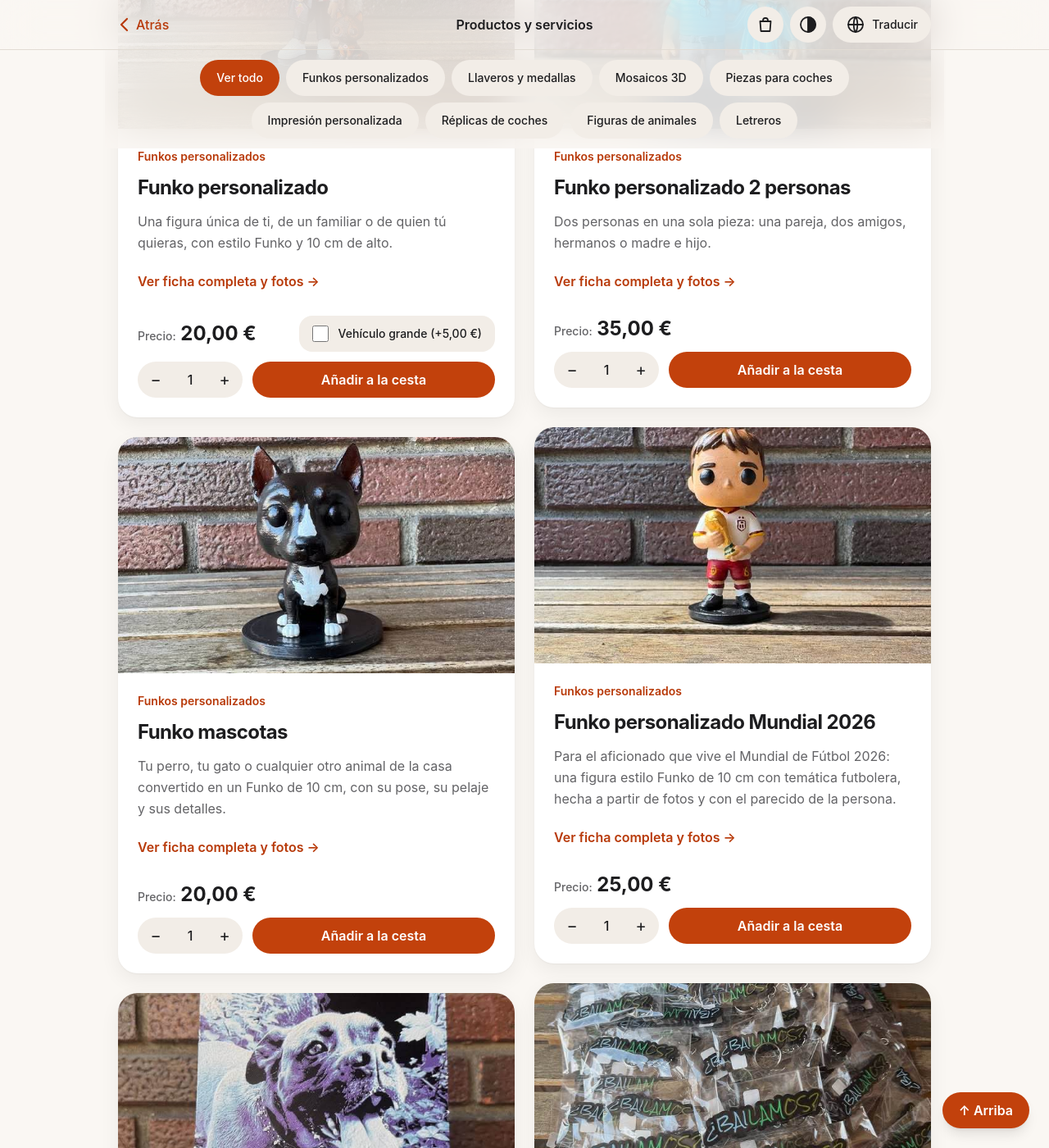
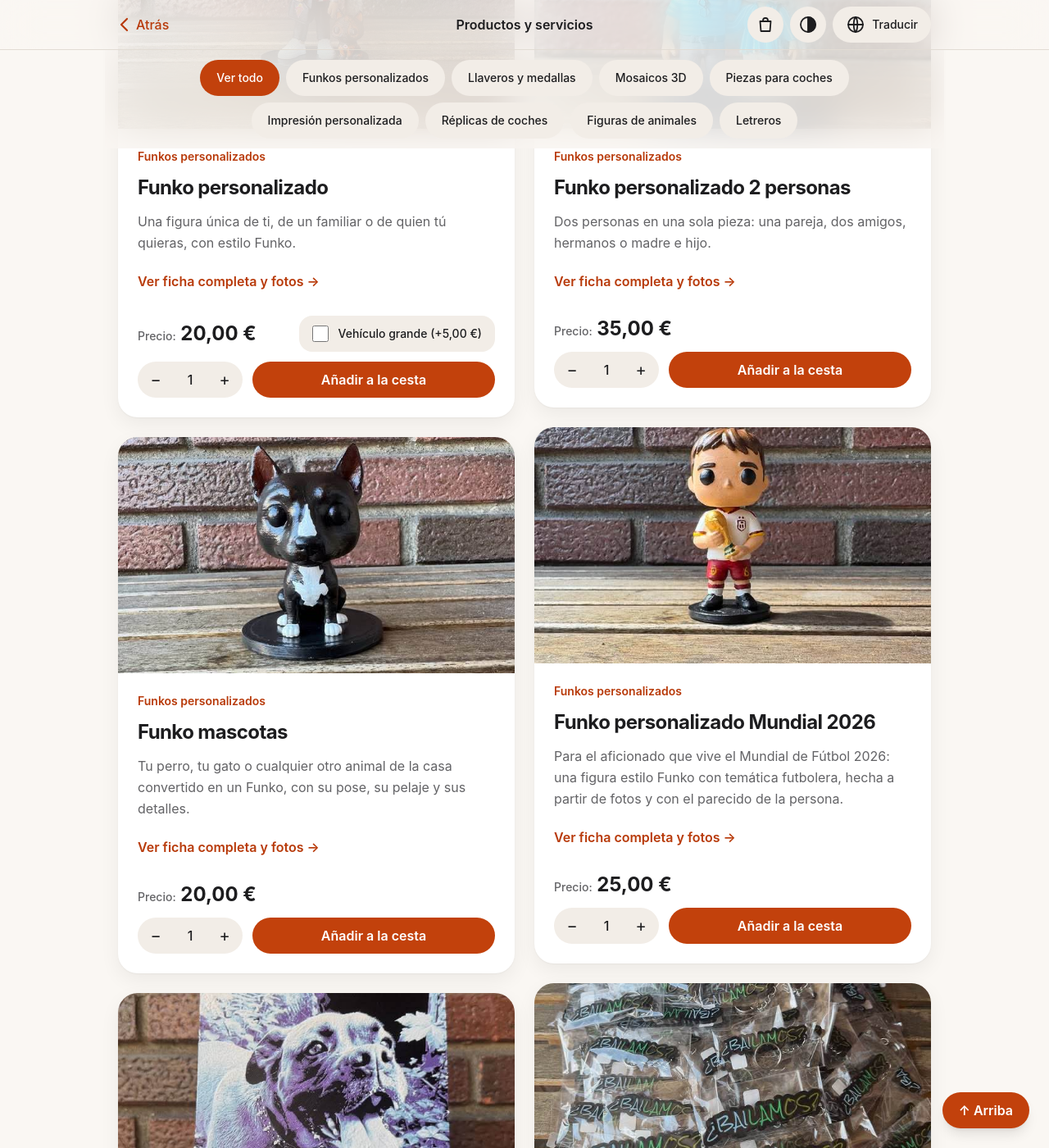
Before and after one commit to Alpha-Dvlpr/aarontxu-3d, a Jekyll site: the page built from pages/products.html, in a window 1280 px wide and 1400 px high, scrolled down 517 px. Shown: the whole window at 82% size. Built offline with Jekyll 4.4.1, drawn with Linux system fonts in a browser that asks for light colours; some of the changed text lies outside the part shown.

Commit message:
auditoria: S10 (manifest), F11, medidas retiradas
- Quita todas las medidas de las descripciones (C1, C2): se añadirán las reales
- manifest.webmanifest con icono de 192 px
- La cesta recuerda la casilla de no publicar y la cantidad vuelve a 1 al añadir
- Privacidad: nueva preferencia guardada y Tailwind ya no recibe la IP

Co-Authored-By: Claude Code <noreply@anthropic.com>

```diff
--- a/_data/aarontxu_3d.json
+++ b/_data/aarontxu_3d.json
@@ -42,8 +42,8 @@
                     "name": "Funkos personalizados"
                 },
                 "description": [
-                    "Una figura única de ti, de un familiar o de quien tú quieras, con estilo Funko y 10 cm de alto. Modelo la figura en 3D a partir de fotos y la imprimo en PLA blanco. Después la lijo y la pinto a mano con pincel y acrílicos para captar su estilo, su ropa y sus detalles.",
-                    "Se entrega en una caja personalizada a juego (14 cm de alto, 10 de ancho y 7,5 de fondo), lista para regalar o para lucir en la estantería.",
+                    "Una figura única de ti, de un familiar o de quien tú quieras, con estilo Funko. Modelo la figura en 3D a partir de fotos y la imprimo en PLA blanco. Después la lijo y la pinto a mano con pincel y acrílicos para captar su estilo, su ropa y sus detalles.",
+                    "Se entrega en una caja personalizada a juego, lista para regalar o para lucir en la estantería.",
                     "Sin coste añadido, la figura puede ir acompañada de un vehículo pequeño (bici, patinete, minimoto…), de una mascota pequeña (gato, perro…) o de objetos, en el suelo o en sus manos. También puede incluir una segunda persona sin coste si es un bebé o un niño muy pequeño; si no, cuenta como un funko de 2 personas. Si prefieres un vehículo más grande, como una moto a escala de la figura, tiene un extra de 5,00 €.",
                     "Límites de los añadidos: hasta 2 animales pequeños (uno a cada lado de la figura) o 1 animal grande, y un solo vehículo, sea del tamaño que sea."
                 ],
@@ -78,8 +78,8 @@
                     "name": "Funkos personalizados"
                 },
                 "description": [
-                    "Dos personas en una sola pieza: una pareja, dos amigos, hermanos o madre e hijo. Cada figura mide 10 cm de alto, tiene su propio parecido y su propia ropa, y las dos van en la misma composición. Se imprimen en PLA blanco, se lijan y se pintan a mano con acrílicos.",
-                    "Incluye una caja personalizada a juego, más ancha para que quepan juntas (14 cm de ancho, 12 de alto y 7,5 de fondo). Es un regalo pensado para aniversarios, bodas y cumpleaños.",
+                    "Dos personas en una sola pieza: una pareja, dos amigos, hermanos o madre e hijo. Cada figura tiene su propio parecido y su propia ropa, y las dos van en la misma composición. Se imprimen en PLA blanco, se lijan y se pintan a mano con acrílicos.",
+                    "Incluye una caja personalizada a juego, más ancha para que quepan juntas. Es un regalo pensado para aniversarios, bodas y cumpleaños.",
                     "Sin coste añadido, las figuras pueden ir acompañadas de mascotas o de objetos, en el suelo o en sus manos, siempre que no aumenten el ancho de la composición, para que quepa en la caja. Por eso, en este modelo no se pueden añadir vehículos, ni pequeños ni grandes."
                 ],
                 "price": 35.0,
@@ -100,8 +100,8 @@
                     "name": "Funkos personalizados"
                 },
                 "description": [
-                    "Para el aficionado que vive el Mundial de Fútbol 2026: una figura estilo Funko de 10 cm con temática futbolera, hecha a partir de fotos y con el parecido de la persona. Impresa en PLA blanco, lijada y pintada a mano con acrílicos.",
-                    "Viene en una caja personalizada a juego (14 cm de alto, 10 de ancho y 7,5 de fondo), lista para regalar a cualquier fan."
+                    "Para el aficionado que vive el Mundial de Fútbol 2026: una figura estilo Funko con temática futbolera, hecha a partir de fotos y con el parecido de la persona. Impresa en PLA blanco, lijada y pintada a mano con acrílicos.",
+                    "Viene en una caja personalizada a juego, lista para regalar a cualquier fan."
                 ],
                 "price": 25.0,
                 "images": [
@@ -117,8 +117,8 @@
                     "name": "Funkos personalizados"
                 },
                 "description": [
-                    "Tu perro, tu gato o cualquier otro animal de la casa convertido en un Funko de 10 cm, con su pose, su pelaje y sus detalles. Se hace a partir de tus fotos, se imprime en PLA blanco, se lija y se pinta a mano con acrílicos.",
-                    "Se entrega en una caja protectora personalizada del mismo tamaño que la de un Funko de persona (14 × 10 × 7,5 cm). El precio es por animal."
+                    "Tu perro, tu gato o cualquier otro animal de la casa convertido en un Funko, con su pose, su pelaje y sus detalles. Se hace a partir de tus fotos, se imprime en PLA blanco, se lija y se pinta a mano con acrílicos.",
+                    "Se entrega en una caja protectora personalizada. El precio es por animal."
                 ],
                 "price": 20.0,
                 "images": [
@@ -157,7 +157,7 @@
                     "name": "Mosaicos 3D"
                 },
                 "description": [
-                    "Tu fotografía convertida en un mosaico de colores con relieve. Cada tono de la imagen se traduce en una capa de PLA, de modo que el retrato gana profundidad y textura. Formato grande, de unos 17 × 17 cm y entre 2 y 3 mm de grosor según el relieve.",
+                    "Tu fotografía convertida en un mosaico de colores con relieve. Cada tono de la imagen se traduce en una capa de PLA, de modo que el retrato gana profundidad y textura. Formato grande.",
                     "Lleva un pequeño pie negro en el que encaja por abajo para que se mantenga de pie en cualquier mueble. Es un detalle original para parejas, familias y mascotas."
                 ],
                 "price": 10.0,
@@ -174,7 +174,7 @@
                     "name": "Mosaicos 3D"
                 },
                 "description": [
-                    "Tu fotografía en un mosaico de colores con relieve, impreso en PLA, con colores adaptados a la imagen. Formato mediano, de unos 17 × 10 cm y entre 2 y 3 mm de grosor según el relieve.",
+                    "Tu fotografía en un mosaico de colores con relieve, impreso en PLA, con colores adaptados a la imagen. Formato mediano.",
                     "Incluye un pequeño pie negro en el que encaja por la parte inferior para que se mantenga de pie. Es un regalo vistoso y original, ideal para una estantería o un escritorio."
                 ],
                 "price": 7.5,
@@ -188,7 +188,7 @@
                     "name": "Llaveros y medallas"
                 },
                 "description": [
-                    "Medallas de 8,5 cm de diámetro con relieve, para celebrar el final de curso, de etapa o de carrera. Puedes personalizar los textos, las tipografías y los colores, con el nombre, el curso, el año o la temática del grupo.",
+                    "Medallas con relieve, para celebrar el final de curso, de etapa o de carrera. Puedes personalizar los textos, las tipografías y los colores, con el nombre, el curso, el año o la temática del grupo.",
                     "Se entregan con su cinta incluida en el precio, que es por unidad. En pedidos grandes se puede ajustar el precio final."
                 ],
                 "price": 5.0,
@@ -239,8 +239,8 @@
                     "name": "Funkos personalizados"
                 },
                 "description": [
-                    "Tu cantante, actor o personaje favorito de película, serie o libro, en versión Funko de 10 cm de alto. Se modela en 3D a partir de fotos de referencia, se imprime en PLA blanco, se lija y se pinta a mano con acrílicos para reproducir su look más reconocible.",
-                    "Incluye una caja personalizada a juego (14 × 10 × 7,5 cm). Es un regalo pensado para fans y coleccionistas."
+                    "Tu cantante, actor o personaje favorito de película, serie o libro, en versión Funko. Se modela en 3D a partir de fotos de referencia, se imprime en PLA blanco, se lija y se pinta a mano con acrílicos para reproducir su look más reconocible.",
+                    "Incluye una caja personalizada a juego. Es un regalo pensado para fans y coleccionistas."
                 ],
                 "price": 20.0,
                 "images": [
@@ -256,8 +256,8 @@
                     "name": "Réplicas de coches"
                 },
                 "description": [
-                    "Una réplica en miniatura de tu coche, con el color y los detalles que lo hacen reconocible. Se parte de un modelo 3D simplificado a partir de fotos, y los detalles finos se añaden después al pintarlo a mano con acrílicos. Mide unos 7 × 5,1 × 10 cm de alto, ancho y fondo.",
-                    "Si quieres, puedes añadir una mini cabeza estilo Funko con el conductor, sin coste extra. Se entrega en una caja a juego de 14 × 10 × 8 cm."
+                    "Una réplica en miniatura de tu coche, con el color y los detalles que lo hacen reconocible. Se parte de un modelo 3D simplificado a partir de fotos, y los detalles finos se añaden después al pintarlo a mano con acrílicos.",
+                    "Si quieres, puedes añadir una mini cabeza estilo Funko con el conductor, sin coste extra. Se entrega en una caja a juego."
                 ],
                 "price": 20.0,
                 "images": [
@@ -272,7 +272,7 @@
                     "name": "Figuras de animales"
                 },
                 "description": [
-                    "Una escultura realista de tu perro, o de cualquier otro animal, que recoge su postura, su pelaje y su mirada. Se imprime en PLA y se termina a mano con pintura acrílica. Mide unos 15 cm de alto si está sentado, o 15 cm en su lado más largo si está tumbado.",
+                    "Una escultura realista de tu perro, o de cualquier otro animal, que recoge su postura, su pelaje y su mirada. Se imprime en PLA y se termina a mano con pintura acrílica.",
                     "A diferencia de los Funkos, el acabado es naturalista, no de dibujo animado. Es un recuerdo muy especial de una mascota. El precio es por unidad y no incluye caja."
                 ],
                 "price": 15.0,
@@ -306,8 +306,8 @@
                     "name": "Funkos personalizados"
                 },
                 "description": [
-                    "Para toda la familia peluda: una composición con varias mascotas, o con personas y mascotas, en estilo Funko de 10 cm de alto. Cada figura mantiene el parecido, los colores y los detalles del original. Se imprime en PLA blanco, se lija y se pinta a mano con acrílicos.",
-                    "La figura va sobre una base y en una caja personalizada más amplia (14 cm de ancho, 12 de alto y 7,5 de fondo). Es un regalo pensado para quien considera a sus animales parte de la familia."
+                    "Para toda la familia peluda: una composición con varias mascotas, o con personas y mascotas, en estilo Funko. Cada figura mantiene el parecido, los colores y los detalles del original. Se imprime en PLA blanco, se lija y se pinta a mano con acrílicos.",
+                    "La figura va sobre una base y en una caja personalizada más amplia. Es un regalo pensado para quien considera a sus animales parte de la familia."
                 ],
                 "price": 35.0,
                 "images": ["/img/products/PROD_15/1.jpg"]
@@ -317,10 +317,10 @@
     "privacy": {
         "title": "Política de privacidad",
         "linkLabel": "Política de privacidad",
-        "updated": "Última actualización: 19 de octubre de 2026.",
+        "updated": "Última actualización: 20 de octubre de 2026.",
         "changesTitle": "¿Qué ha cambiado?",
         "changes": [
-            "Apartados 2, 4, 5 y 6: añado la información sobre las órdenes de compra de la web, su conservación durante 15 días y los servicios de Cloudflare que las procesan."
+            "Apartado 6: la cesta recuerda si has marcado que no se publique tu trabajo, y los estilos de la web ya no se cargan desde Tailwind CSS, así que ese servicio ya no recibe tu dirección IP."
         ],
         "sections": [
             {
@@ -374,11 +374,11 @@
                 "heading": "6. Cookies y almacenamiento en tu navegador",
                 "paragraphs": [
                     "Esta web no usa cookies de analítica ni de publicidad. Solo guarda en tu navegador lo necesario para que funcione lo que tú usas:",
-                    "Cesta: los productos que añades, para que no se pierdan al cambiar de página. Al tramitar una orden, el navegador guarda temporalmente una referencia de reintento y una clave aleatoria para que puedas volver a acceder a ella; la clave también aparece en el enlace de consulta. Puedes borrar estos datos desde los ajustes del navegador, pero si borras la clave podrías perder el acceso a la orden.",
+                    "Cesta: los productos que añades, para que no se pierdan al cambiar de página, y si has marcado que no se publique tu trabajo, para no tener que marcarlo en cada pedido. Al tramitar una orden, el navegador guarda temporalmente una referencia de reintento y una clave aleatoria para que puedas volver a acceder a ella; la clave también aparece en el enlace de consulta. Puedes borrar estos datos desde los ajustes del navegador, pero si borras la clave podrías perder el acceso a la orden.",
                     "Tema: tu preferencia de modo claro u oscuro.",
                     "Guía de llaveros NFC: el número de teléfono que escribes en el ayudante de WhatsApp se procesa solo en tu navegador y no se envía a ningún sitio.",
                     "Estos datos no salen de tu dispositivo y puedes borrarlos desde los ajustes del navegador.",
-                    "Si pulsas «Traducir», se carga el Traductor de Google, que puede guardar una cookie con el idioma elegido y recibir tu dirección IP según su propia política de privacidad. Además, para mostrar la web, el alojamiento (GitHub) y el servicio de estilos (Tailwind CSS) reciben tu dirección IP. Yo no tengo acceso a esos datos ni los uso."
+                    "Si pulsas «Traducir», se carga el Traductor de Google, que puede guardar una cookie con el idioma elegido y recibir tu dirección IP según su propia política de privacidad. Además, para mostrar la web, el alojamiento (GitHub) recibe tu dirección IP. Yo no tengo acceso a esos datos ni los uso."
                 ]
             },
             {
--- a/_layouts/default.html
+++ b/_layouts/default.html
@@ -47,6 +47,7 @@
     <meta name="twitter:card" content="summary_large_image">
     <link rel="icon" type="image/png" sizes="32x32" href="{{ '/img/icon-32.png' | relative_url }}">
     <link rel="apple-touch-icon" sizes="180x180" href="{{ '/img/apple-touch-icon.png' | relative_url }}">
+    <link rel="manifest" href="{{ '/manifest.webmanifest' | relative_url }}">
     {% comment %}Tailwind compilado: ver tailwind.config.js para recompilar al cambiar clases.{% endcomment %}
     <link rel="stylesheet" href="{{ '/assets/site.css' | relative_url }}">
     <style>
--- a/script.js
+++ b/script.js
@@ -1,5 +1,6 @@
 const CART_STORAGE_KEY = 'aarontxu-3d-cart-v1';
 const ORDER_REQUEST_STORAGE_KEY = 'aarontxu-3d-order-request-v1';
+const NO_PUBLISH_STORAGE_KEY = 'aarontxu-3d-no-publish';
 const MAX_QUANTITY = 99;
 
 function localOrderRequest(fingerprint) {
@@ -194,6 +195,7 @@ function initializeProductCart() {
             try { localStorage.removeItem(ORDER_REQUEST_STORAGE_KEY); } catch {}
 
             if (!saveCart(cart)) return;
+            quantityInput.value = '1';
             announce(added === 0
                 ? `Ya tienes el máximo de ${MAX_QUANTITY} unidades de ${product.name} en la cesta.`
                 : `${added === 1 ? 'Añadida 1 unidad' : `Añadidas ${added} unidades`} de ${product.name} a la cesta.`);
@@ -429,10 +431,14 @@ function initializeCartPage() {
         document.head.appendChild(script);
     }
 
+    try { noPublish.checked = localStorage.getItem(NO_PUBLISH_STORAGE_KEY) === '1'; } catch {}
     render();
     // iOS restores the page from the back/forward cache without running scripts again.
     window.addEventListener('pageshow', event => { if (event.persisted) render(); });
-    noPublish.addEventListener('change', () => render());
+    noPublish.addEventListener('change', () => {
+        try { localStorage.setItem(NO_PUBLISH_STORAGE_KEY, noPublish.checked ? '1' : '0'); } catch {}
+        render();
+    });
     window.addEventListener('storage', event => {
         if (event.key === CART_STORAGE_KEY) render();
     });
```
Also changed, not shown: img/icon-192.png (added), manifest.webmanifest (added).
